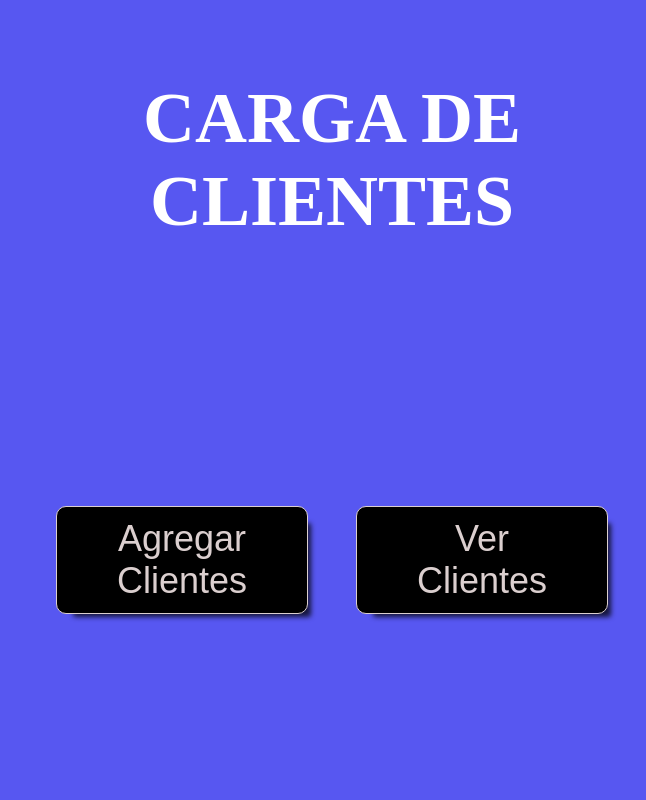
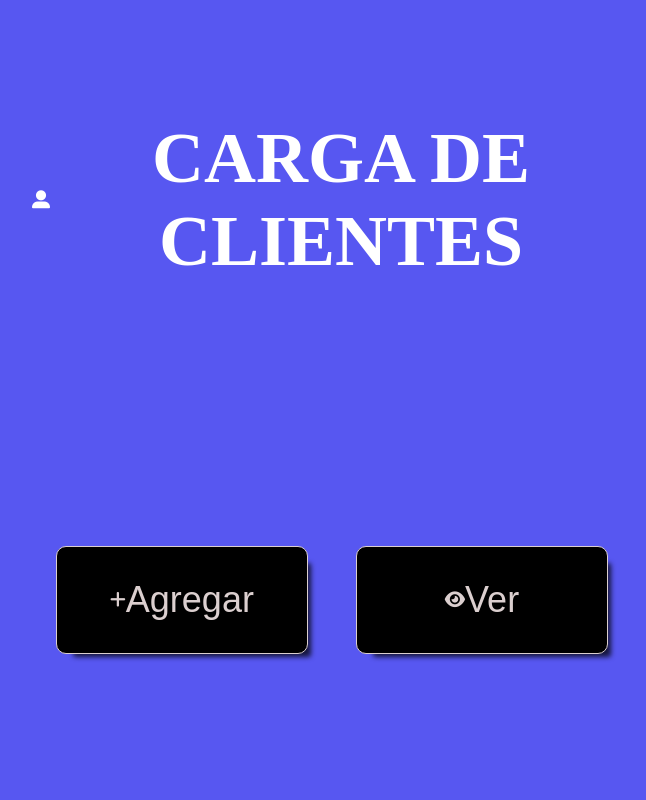
Before and after one commit to lucas050895/ServicioTecnico, a PHP site: page / in a window 1280 px wide. Shown: the whole page, without its empty margins (308-954 px from the left). Run offline with PHP 8.4, Linux system fonts and the light colour scheme; some libraries are stand-ins or nearby versions.

Commit message:
Nueva estructura e iconos

```diff
--- a/index.php
+++ b/index.php
@@ -21,11 +21,24 @@
 <body>
 <body>
     <main>
-        <h1>Carga de Clientes</h1>
+        <div>
+            <i class="fas fa-user-alt"></i>
+            <h1>Carga de Clientes</h1>
+        </div>
 
         <div>
-            <button><a href="links/agregar.php">Agregar<br>Clientes</a></button>
-            <button><a href="links/ver.php">Ver<br>Clientes</a></button>
+            <button>
+                <a href="links/agregar.php">
+                    <i class="fas fa-plus"></i>
+                    Agregar
+                </a>
+            </button>
+            <button>
+                <a href="links/ver.php">
+                    <i class="fas fa-eye"></i>
+                    Ver
+                </a>
+            </button>
         </div>
 
     </main>
```
